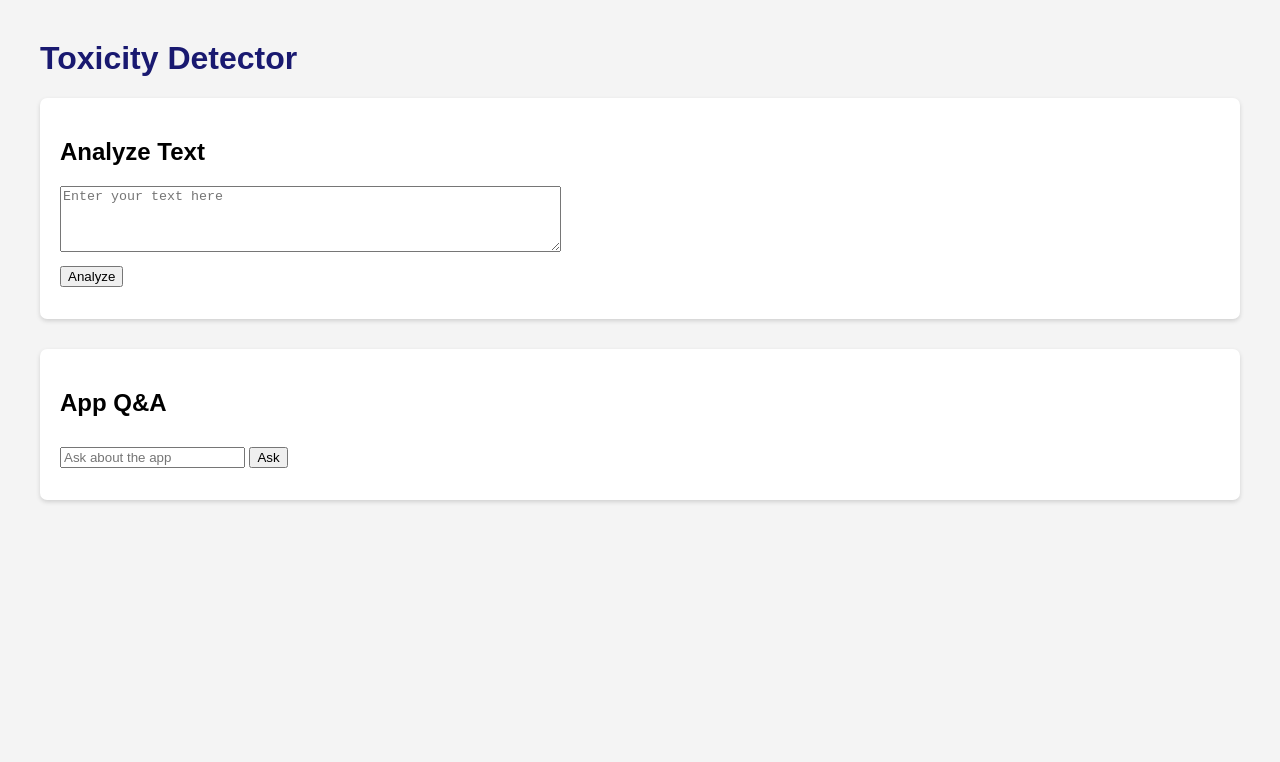
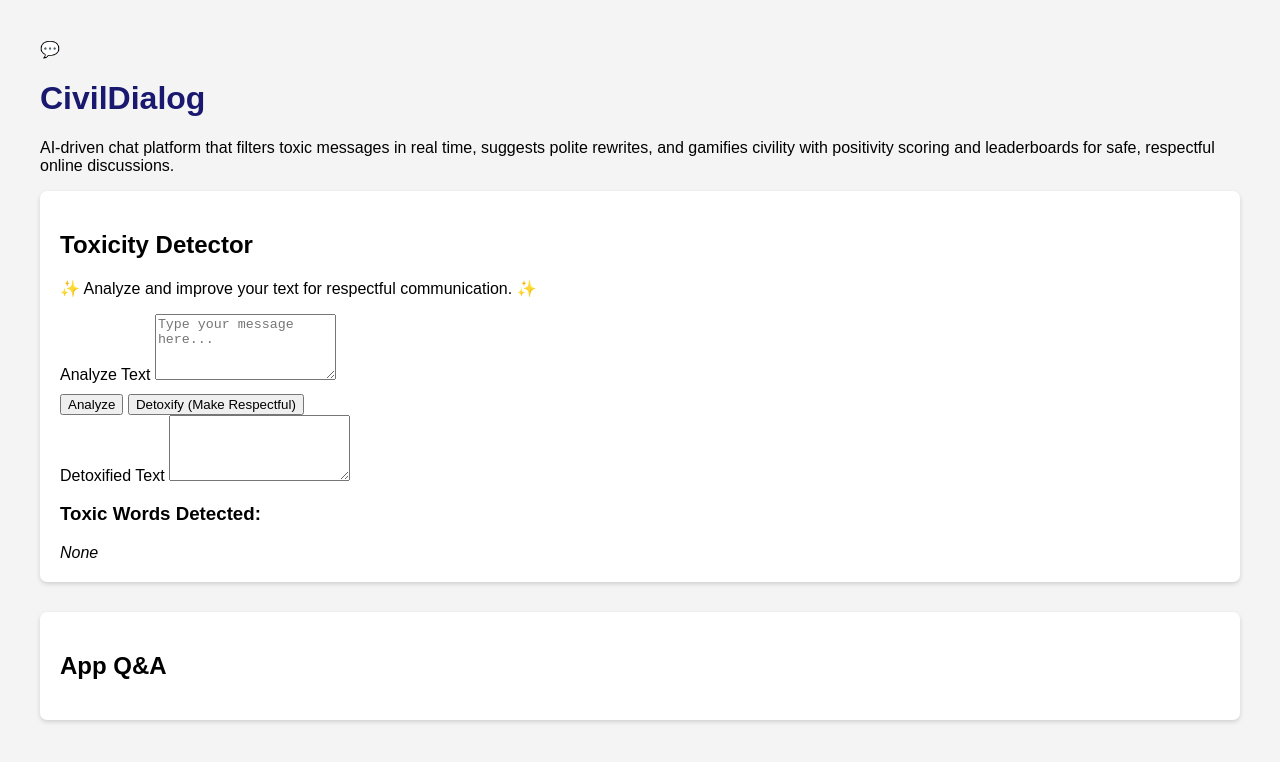
Before and after one commit to Tanveer-heir/Toxicity-Detector, a plain HTML site: page frontend/index.html in a window 1280 px wide. Drawn offline with Linux system fonts and the light colour scheme.

Commit message:
Update index.html

```diff
--- a/frontend/index.html
+++ b/frontend/index.html
@@ -1,27 +1,90 @@
 <!DOCTYPE html>
 <html lang="en">
 <head>
-    <meta charset="UTF-8">
-    <title>Toxicity Detector</title>
-    <link rel="stylesheet" href="style.css">
+    <meta charset="UTF-8" />
+    <meta name="viewport" content="width=device-width, initial-scale=1" />
+    <title>CivilDialog</title>
+    <link rel="stylesheet" href="style.css" />
+    <style>
+        /* Inline CSS for toxic word highlight (can move to style.css) */
+        .toxic-highlight {
+            background-color: rgba(255, 0, 0, 0.3);
+            border-bottom: 2px solid red;
+            cursor: help;
+            transition: background-color 0.3s ease;
+        }
+        .toxic-highlight:hover {
+            background-color: rgba(255, 0, 0, 0.6);
+        }
+        .highlighted-text {
+            white-space: pre-wrap;
+            margin-bottom: 12px;
+            font-size: 1em;
+            line-height: 1.4em;
+        }
+        .result-display {
+            margin-top: 16px;
+            font-weight: 600;
+            font-size: 1.1em;
+            color: #333;
+        }
+    </style>
 </head>
 <body>
-    <h1>Toxicity Detector</h1>
+    <div class="container">
+        <!-- Header Section -->
+        <header class="header">
+            <div class="logo">
+                <div class="logo-icon">💬</div>
+                <h1>CivilDialog</h1>
+            </div>
+            <p class="description">
+                AI-driven chat platform that filters toxic messages in real time, suggests polite rewrites, and gamifies civility with positivity scoring and leaderboards for safe, respectful online discussions.
+            </p>
+        </header>
 
-    <section>
-        <h2>Analyze Text</h2>
-        <textarea id="tox-input" rows="4" cols="60"
-            placeholder="Enter your text here"></textarea><br>
-        <button onclick="checkToxicity()">Analyze</button>
-        <div id="tox-result"></div>
-    </section>
+        <!-- Toxicity Detector Section -->
+        <section class="toxicity-detector">
+            <h2>Toxicity Detector</h2>
+            <p class="subtitle">
+                <span class="sparkle">✨</span>
+                Analyze and improve your text for respectful communication.
+                <span class="sparkle">✨</span>
+            </p>
 
-    <section>
-        <h2>App Q&A</h2>
-        <input type="text" id="qa-input" placeholder="Ask about the app">
-        <button onclick="askBot()">Ask</button>
-        <div id="qa-result"></div>
-    </section>
+            <div class="input-section">
+                <label for="tox-input">Analyze Text</label>
+                <textarea id="tox-input" rows="4" placeholder="Type your message here..."></textarea>
+            </div>
+
+            <div class="button-group">
+                <button class="analyze-btn" onclick="checkToxicity()">Analyze</button>
+                <button class="detoxify-btn" onclick="detoxifyText()">Detoxify (Make Respectful)</button>
+            </div>
+
+            <div class="output-section">
+                <label for="detox-output">Detoxified Text</label>
+                <textarea id="detox-output" rows="4" readonly></textarea>
+            </div>
+
+            <!-- Display toxicity result with highlighted toxic words -->
+            <div id="tox-result" class="result-display"></div>
+
+            <div id="tox-result" class="result-display"></div>
+
+            <!-- Separate section showing toxic words as labels -->
+            <div class="toxic-words-section">
+                <h3>Toxic Words Detected:</h3>
+                <div id="toxic-words-labels" class="labels-container"><i>None</i></div>
+            </div>
+        </section>
+
+        <!-- App Q&A Section -->
+        <section class="app-qa">
+            <h2>App Q&A</h2>
+            <!-- Add your Q&A UI elements here -->
+        </section>
+    </div>
 
     <script src="main.js"></script>
 </body>
```
